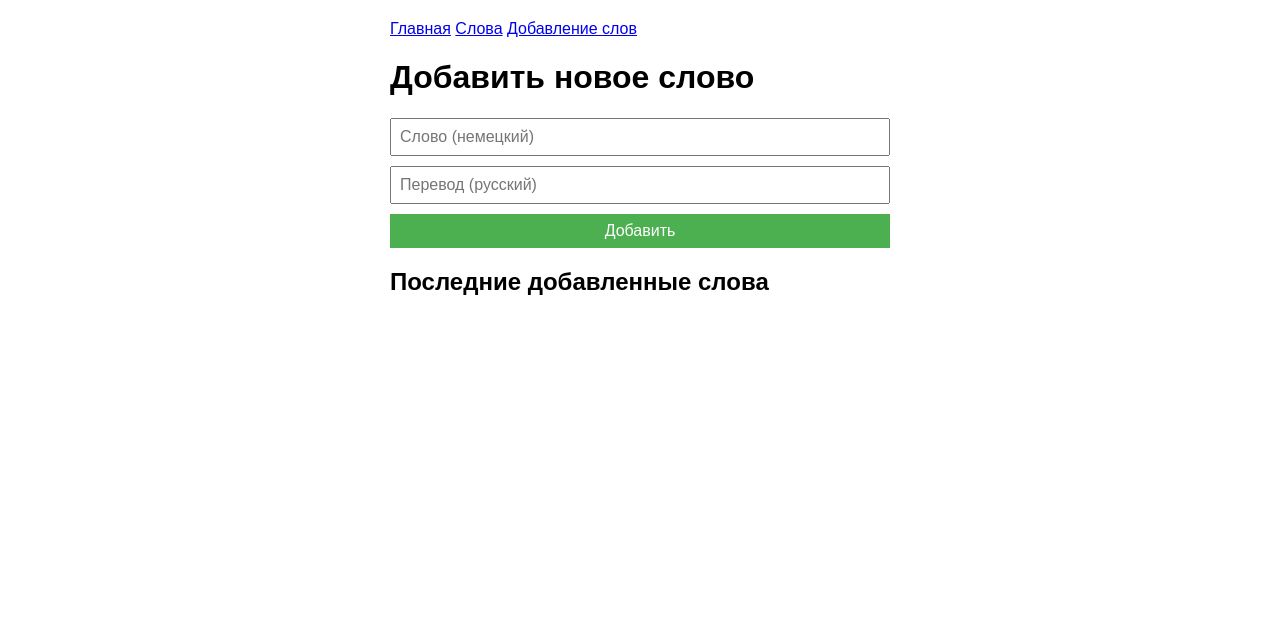
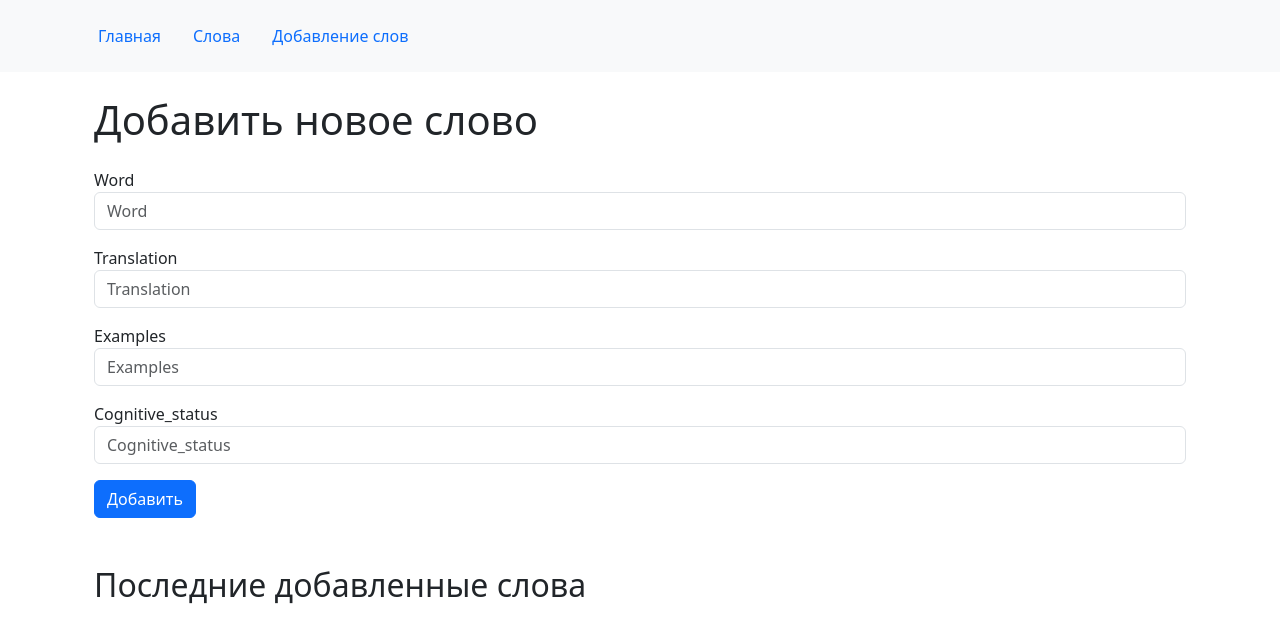
Before and after one commit to artbotguy/de-schlau, a Flask app: page /words/add in a window 1280 px wide. Shown: the top 643 px of the page. Run offline with Flask 3, Linux system fonts and the light colour scheme; data that the repository does not hold is empty.

Commit message:
begin add/edit, upd tmp, routes

```diff
--- a/app/models.py
+++ b/app/models.py
@@ -1,4 +1,5 @@
 from app import db
+from sqlalchemy import inspect
 
 
 class WordPair(db.Model):
@@ -6,9 +7,26 @@ class WordPair(db.Model):
     word = db.Column(db.String(100), nullable=False)
     translation = db.Column(db.String(100))
     examples = db.Column(db.Text, nullable=True)
-    # 'new', 'familiar', 'studied
-    c_status = db.Column(db.String(100), nullable=True)  # nullable ВРЕМЕННО
+    cognitive_status = db.Column(
+        db.String(100), nullable=True, default="new")  # 'new', 'familiar', 'studied # nullable временно
     created_at = db.Column(db.DateTime, server_default=db.func.now())
 
     def __repr__(self):
         return f'<WordPair {self.word}-{self.translation}>'
+
+    def to_dict(self):
+        return {
+            'id': self.id,
+            'word': self.word,
+            'translation': self.translation,
+            'examples': self.examples,
+            'cognitive_status': self.cognitive_status,
+            'created_at': self.created_at.isoformat() if self.created_at else None
+        }
+
+    @classmethod
+    def get_editable_fields(cls):
+        # Исключаем автоматически генерируемые поля
+        excluded_fields = {'id', 'created_at'}
+        inspector = inspect(cls)
+        return [column.name for column in inspector.columns if column.name not in excluded_fields]
--- a/app/routes.py
+++ b/app/routes.py
@@ -18,38 +18,81 @@ def home():
 @bp.route('/', methods=['GET'])
 def get_words():
     words = WordPair.query.order_by(WordPair.id.desc()).limit(10).all()
-    return jsonify([{
-        'id': w.id,
-        'word': w.word,
-        'translation': w.translation
-    } for w in words])
+    # return jsonify([{
+    #     'id': w.id,
+    #     'word': w.word,
+    #     'translation': w.translation,
+    #     'examples': w.examples,
+    #     'cognitive_status': w.cognitive_status
+    # } for w in words])
+    return render_template('words.html', words=words)
 
 
-@bp.route('/add', methods=['GET', 'POST'])
-def add_word():
-    if request.method == 'GET':
-        return render_template('add_word.html')
+@bp.route('/add', methods=['GET'])
+def add_word_form():
+    word_id = request.args.get('id')
+    word = None
 
-    if request.method == 'POST':
-        try:
-            data = request.get_json()
+    if word_id:
+        word = WordPair.query.get_or_404(word_id)
 
-            if not data or 'word' not in data or 'translation' not in data:
-                return jsonify({"error": "Не указано слово или перевод"}), 400
+    editable_fields = WordPair.get_editable_fields()
+    return render_template('add_word.html', fields=editable_fields, word=word)
 
-            new_word = WordPair(
+
+@bp.route('/save', methods=['POST'])
+def save_word():
+    try:
+        data = request.get_json()
+
+        if not data or 'word' not in data:
+            return jsonify({"error": "Не указано слово"}), 400
+
+        # Если есть ID - редактируем существующее слово
+        if 'id' in data and data['id']:
+            word = WordPair.query.get_or_404(data['id'])
+            word.word = data['word']
+            word.translation = data.get('translation', '')
+            word.examples = data.get('examples', '')
+            word.cognitive_status = data.get('cognitive_status', 'new')
+            message = "Слово обновлено!"
+        else:
+            # Создаем новое слово
+            word = WordPair(
                 word=data['word'],
-                translation=data['translation']
+                translation=data.get('translation', ''),
+                examples=data.get('examples', ''),
+                cognitive_status=data.get('cognitive_status', 'new')
             )
-            db.session.add(new_word)
-            db.session.commit()
+            db.session.add(word)
+            message = "Слово добавлено!"
 
-            return jsonify({
-                "message": "Слово добавлено!",
-                "word": data['word'],
-                "translation": data['translation']
-            }), 201
+        db.session.commit()
 
-        except Exception as e:
-            db.session.rollback()
-            return jsonify({"error": str(e)}), 500
+        return jsonify({
+            "message": message,
+            "word": {
+                "id": word.id,
+                "word": word.word,
+                "translation": word.translation,
+                "examples": word.examples,
+                "cognitive_status": word.cognitive_status
+            }
+        }), 201
+
+    except Exception as e:
+        db.session.rollback()
+        return jsonify({"error": str(e)}), 500
+
+
+# @bp.route('/<int:word_id>', methods=['GET'])
+# def get_word(word_id):
+#     """Возвращает данные конкретного слова"""
+#     word = WordPair.query.get_or_404(word_id)
+#     return jsonify({
+#         'id': word.id,
+#         'word': word.word,
+#         'translation': word.translation,
+#         'examples': word.examples,
+#         'cognitive_status': word.cognitive_status
+#     })
--- a/app/static/js/words/add.js
+++ b/app/static/js/words/add.js
@@ -5,7 +5,7 @@ async function loadWords() {
     const words = await response.json();
     const list = document.getElementById('wordList');
     list.innerHTML = words.map(w =>
-        `<li>${w.word} - ${w.translation}</li>`
+        `<li>${w.id} - ${w.word} - ${w.translation}</li>`
     ).join('');
 }
 
@@ -25,7 +25,7 @@ document.getElementById('wordForm').addEventListener('submit', async (e) => {
     };
 
     try {
-        const response = await fetch('/words/add', {
+        const response = await fetch('/words/save', {
             method: 'POST',
             headers: {
                 'Content-Type': 'application/json',
--- a/app/templates/add_word.html
+++ b/app/templates/add_word.html
@@ -2,19 +2,26 @@
 
 {% block title %}Моя страница{% endblock %}
 
-{% block css %}{% endblock %}
+{% block content %}
+<div class="container">
+    <h1 class="mb-4">Добавить новое слово</h1>
+    <form id="wordForm" class="mb-4">
+        {% if word %}
+            <input type="hidden" id="wordId" value="{{ word.id }}">
+        {% endif %}
+        {% for field in fields %}
+        <div class="mb-3">
+            <label for="">{{ field|capitalize }}</label>
+            <input type="text" class="form-control" name="{{ field }}" {% if word %}value="{{word[field]}}"{% endif %} placeholder="{{ field|capitalize }}" {% if field == 'word' %}required{% endif %}>
+        </div>
+        {% endfor %}
+        <button type="submit" class="btn btn-primary">Добавить</button>
+    </form>
+    <div id="message" class="alert alert-dismissible fade show" style="display: none;"></div>
 
-{% block content %}
-    <h1>Добавить новое слово</h1>
-    <form id="wordForm">
-        <input type="text" name="word" placeholder="Слово (немецкий)" required>
-        <input type="text" name="translation" placeholder="Перевод (русский)" required>
-        <button type="submit">Добавить</button>
-    </form>
-    <div id="message" class="message" style="display: none;"></div>
-
-    <h2>Последние добавленные слова</h2>
-    <ul id="wordList"></ul>
+    <h2 class="mt-5 mb-3">Последние добавленные слова</h2>
+    <ul id="wordList" class="list-group"></ul>
+</div>
 {% endblock %}
 
 {% block js %}
--- a/app/templates/base.html
+++ b/app/templates/base.html
@@ -3,32 +3,38 @@
     <head>
         <title>{% block title %}{% endblock %}</title>
         <meta charset="UTF-8">
+        <meta name="viewport" content="width=device-width, initial-scale=1">
 
-        <!-- Базовые стили (всегда загружаются) -->
-        <link rel="stylesheet" href="{{ url_for('static', filename='css/base.css') }}">
+        <!-- Bootstrap 5 CSS -->
+        <link href="https://cdn.jsdelivr.net/npm/bootstrap@5.3.0/dist/css/bootstrap.min.css" rel="stylesheet">
 
         <!-- Блок для дополнительных CSS -->
         {% block css %}{% endblock %}
     </head>
 <body>
-    <header>
-        <a href="/">Главная</a>
-        <a href="/words">Слова</a>
-        <a href="/words/add">Добавление слов</a>
+    <header class="bg-light py-3">
+        <div class="container">
+            <nav class="nav">
+                <a class="nav-link" href="/">Главная</a>
+                <a class="nav-link" href="/words">Слова</a>
+                <a class="nav-link" href="/words/add">Добавление слов</a>
+            </nav>
+        </div>
     </header>
-    <main>
+    <main class="container my-4">
         <div class="content">
             {% block content %}
             <!-- Сюда вставится дочерний шаблон -->
             {% endblock %}
         </div>
-
     </main>
-    <footer>
-        <script src="{{ url_for('static', filename='js/base.js') }}"></script>
-        {% block js %}{% endblock %}
-
+    <footer class="bg-light py-3 mt-4">
+        <div class="container">
+            <!-- Bootstrap 5 JS Bundle with Popper -->
+            <script src="https://cdn.jsdelivr.net/npm/bootstrap@5.3.0/dist/js/bootstrap.bundle.min.js"></script>
+            <script src="{{ url_for('static', filename='js/base.js') }}"></script>
+            {% block js %}{% endblock %}
+        </div>
     </footer>
-
 </body>
 </html>
--- /dev/null
+++ b/app/templates/words.html
@@ -0,0 +1,13 @@
+{% extends "base.html" %}
+
+{% block title %}All Words{% endblock %}
+
+{% block content %}
+        {% for word in words %}
+
+            <div><a href="/words/add?id={{ word.id }}">{{ word.word }}</a></div>
+
+        {% endfor %}
+
+
+{% endblock %}
```
Also changed, not shown: app/templates/home.html (+16 -15 lines), docs/db.md (+1 -1 lines), migrations/versions/bc3fbcdade95_test.py (added, +30 -0 lines), README.md.
